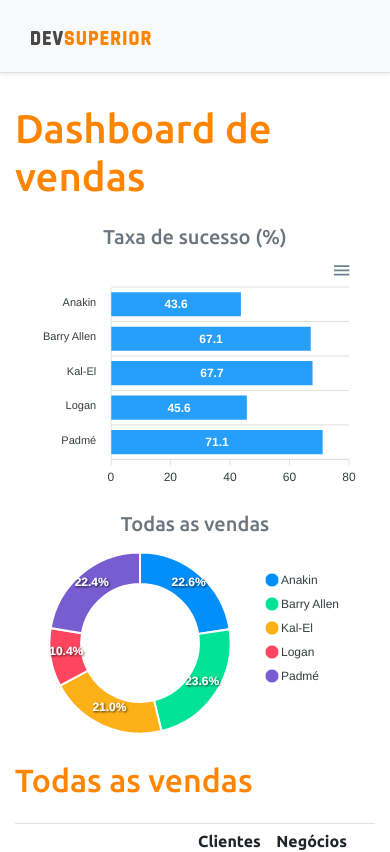
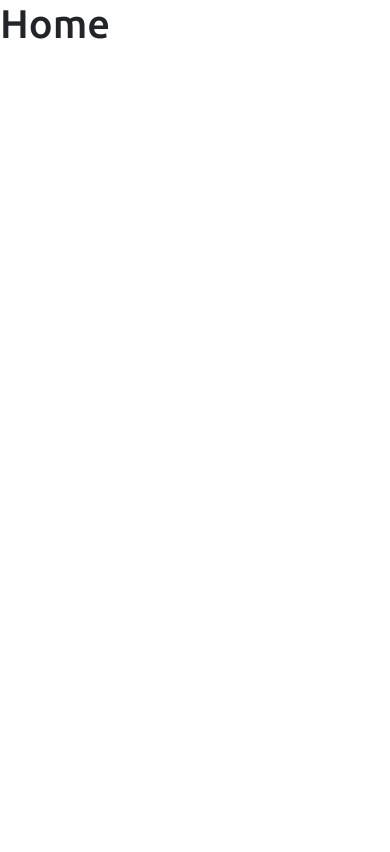
Before and after one commit to miilacg/projeto-sds3, a React (Create React App) app in the folder frontend/: page / in a window 390 px wide. Shown: the top 852 px of the page. Built offline with nearby package versions, Linux system fonts and the light colour scheme.

Commit message:
AULA 03: Routes
Criar das páginas Home e Dashboard
Criar do arquivo de rotas Routes.tsx

```diff
--- a/frontend/package.json
+++ b/frontend/package.json
@@ -19,6 +19,7 @@
     "react": "^17.0.2",
     "react-apexcharts": "^1.3.9",
     "react-dom": "^17.0.2",
+    "react-router-dom": "^5.2.0",
     "react-scripts": "4.0.3",
     "typescript": "^4.1.2",
     "web-vitals": "^1.0.1"
@@ -46,5 +47,8 @@
       "last 1 firefox version",
       "last 1 safari version"
     ]
+  },
+  "devDependencies": {
+    "@types/react-router-dom": "^5.1.7"
   }
 }
--- a/frontend/src/App.tsx
+++ b/frontend/src/App.tsx
@@ -1,37 +1,7 @@
-import BarChart from "./components/BarChart";
-import DataTable from "./components/DataTable";
-import DonutChart from "./components/DonutChart";
-import Footer from "./components/Footer";
-import NavBar from "./components/NavBar";
+import Routes from "Routes";
 
 export default function App() {
   return (
-    <>
-      <NavBar />
-
-      <div className="container">
-        <h1 className="text-primary py-3">Dashboard de vendas</h1>
-
-        <div className="row px-3">
-          <div className="col-sm-6">
-            <h5 className="text-center text-secondary">Taxa de sucesso (%)</h5>
-            <BarChart />
-          </div>
-
-          <div className="col-sm-6">
-            <h5 className="text-center text-secondary">Todas as vendas</h5>
-            <DonutChart />
-          </div>
-        </div>
-
-        <div className="py-3">
-          <h2 className="text-primary">Todas as vendas</h2>
-        </div>
-
-        <DataTable />
-      </div>
-
-      <Footer />
-    </>
+    <Routes />
   );
 }
--- /dev/null
+++ b/frontend/src/Routes.tsx
@@ -0,0 +1,19 @@
+import Dashboard from "pages/Dashboard";
+import Home from "pages/Home";
+import { BrowserRouter, Route, Switch } from "react-router-dom";
+
+export default function Routes() {
+  return (
+    <BrowserRouter>
+      <Switch>
+        <Route path="/" exact>
+          <Home />
+        </Route>
+
+        <Route path="/dashboard">
+          <Dashboard />
+        </Route>
+      </Switch>
+    </BrowserRouter>
+  );
+}
--- /dev/null
+++ b/frontend/src/pages/Dashboard/index.tsx
@@ -0,0 +1,37 @@
+import BarChart from "components/BarChart";
+import DataTable from "components/DataTable";
+import DonutChart from "components/DonutChart";
+import Footer from "components/Footer";
+import NavBar from "components/NavBar";
+
+export default function Dashboard() {
+  return (
+    <>
+      <NavBar />
+
+      <div className="container">
+        <h1 className="text-primary py-3">Dashboard de vendas</h1>
+
+        <div className="row px-3">
+          <div className="col-sm-6">
+            <h5 className="text-center text-secondary">Taxa de sucesso (%)</h5>
+            <BarChart />
+          </div>
+
+          <div className="col-sm-6">
+            <h5 className="text-center text-secondary">Todas as vendas</h5>
+            <DonutChart />
+          </div>
+        </div>
+
+        <div className="py-3">
+          <h2 className="text-primary">Todas as vendas</h2>
+        </div>
+
+        <DataTable />
+      </div>
+
+      <Footer />
+    </>
+  );
+}
--- /dev/null
+++ b/frontend/src/pages/Home/index.tsx
@@ -0,0 +1,7 @@
+export default function Home() {
+  return (
+    <div>
+      <h1>Home</h1>
+    </div>
+  );
+}
```
Also changed, not shown: 1 other file (tests, documents, lock files or other folders).
